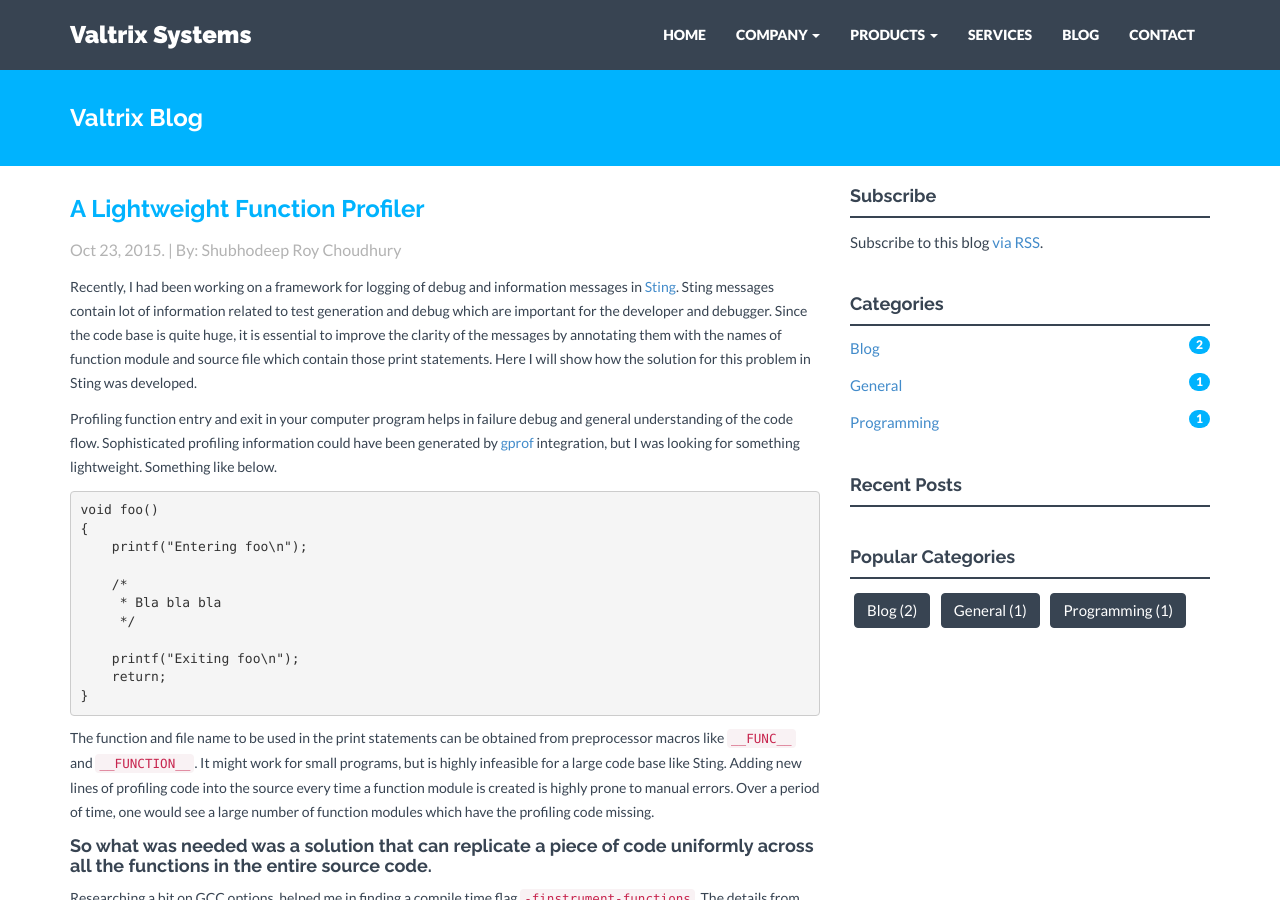
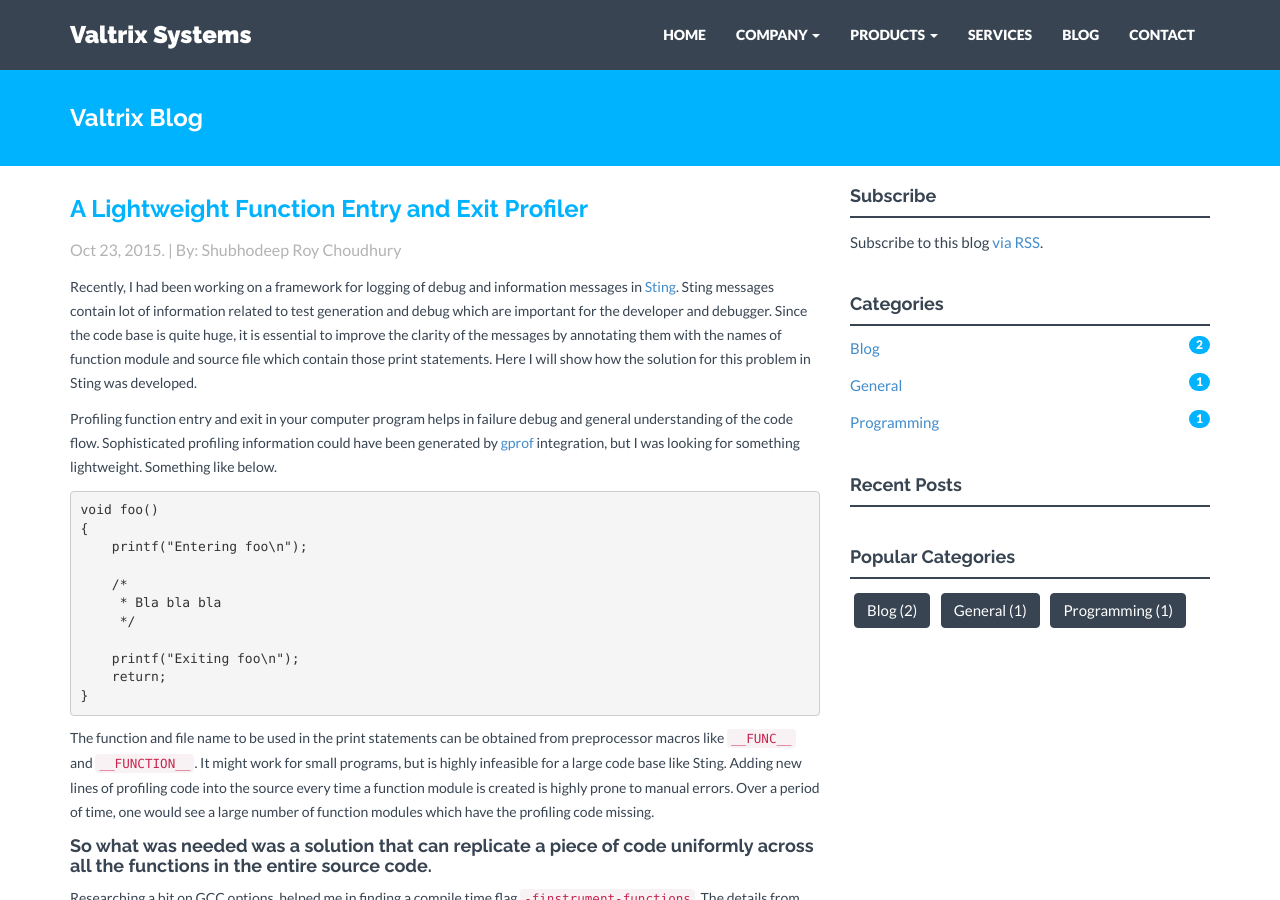
Before and after one commit to valtrix/valtrix.github.io, a Jekyll site: the page built from _posts/blog/2015-10-23-a-lightweight-function-profiler.markdown, in a window 1280 px wide and 900 px high. Built offline with Jekyll 4.4.1, drawn with Linux system fonts in a browser that asks for light colours; nearby versions of some CDN libraries; comment, search, counter and statistics services are not loaded.

Commit message:
Change in the blog title

```diff
--- a/_posts/blog/2015-10-23-a-lightweight-function-profiler.markdown
+++ b/_posts/blog/2015-10-23-a-lightweight-function-profiler.markdown
@@ -1,7 +1,7 @@
 ---
 layout: post
 title:  "Valtrix Blog"
-blogtitle: "A Lightweight Function Profiler"
+blogtitle: "A Lightweight Function Entry and Exit Profiler"
 date:   2015-10-23 17:45:00
 author: Shubhodeep Roy Choudhury
 categories:
```
